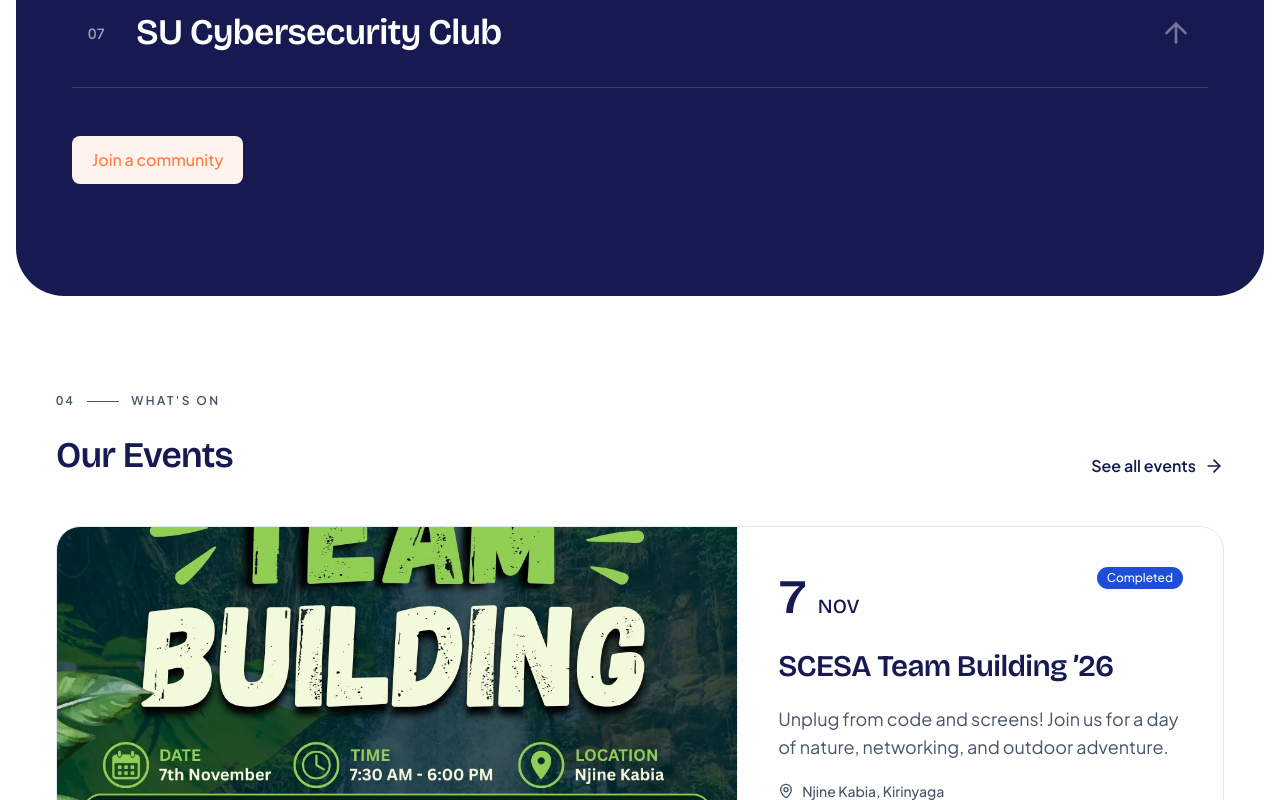
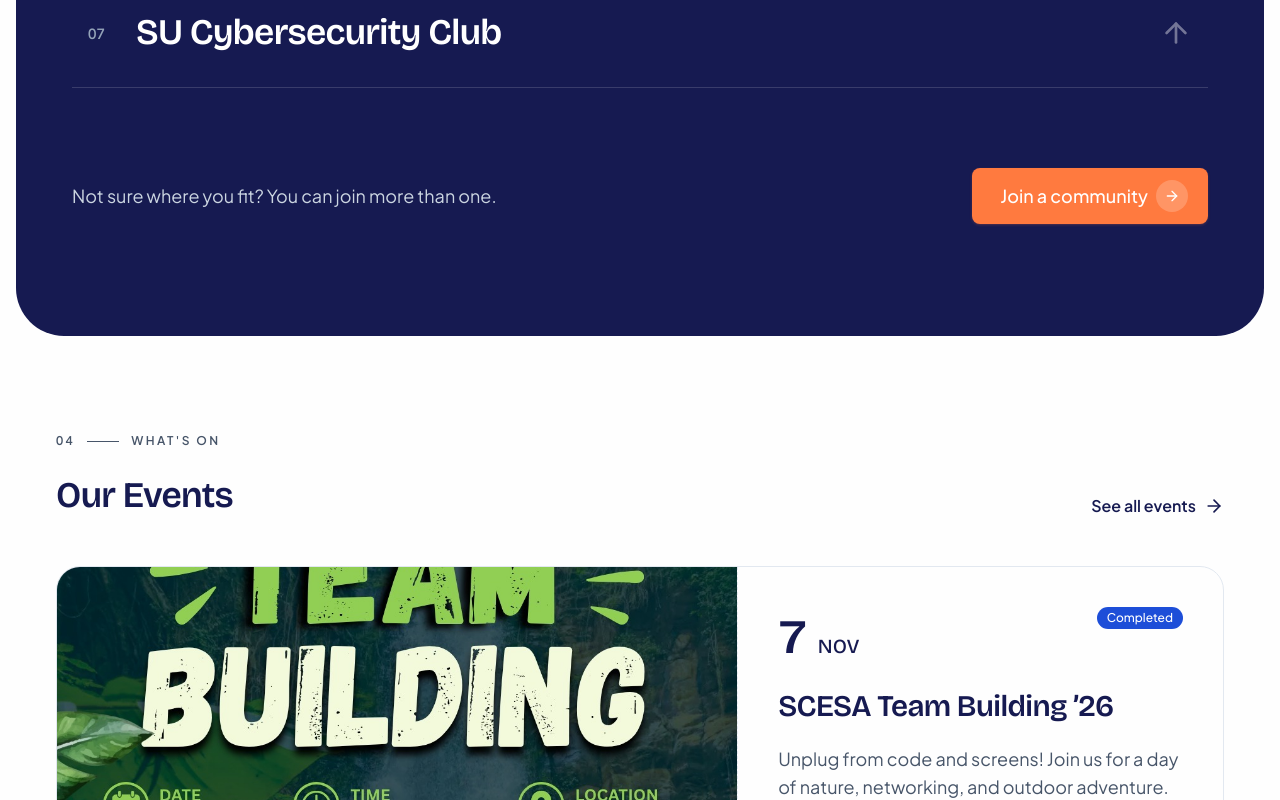
Before and after one commit to scesa-su/scesa-website, a Next.js app: page / in a window 1280 px wide. Shown: the part 3380-4180 px from the top of the page. Built offline with nearby package versions, Linux system fonts and the light colour scheme.

Commit message:
feat(home): upgrade the join a community call to action

```diff
--- a/src/presentation/components/home/CommunitiesIndex.tsx
+++ b/src/presentation/components/home/CommunitiesIndex.tsx
@@ -1,5 +1,5 @@
 import Link from "next/link";
-import { ArrowUpRightIcon } from "lucide-react";
+import { ArrowRightIcon, ArrowUpRightIcon } from "lucide-react";
 import { COMMUNITIES } from "@/lib/constants";
 import { cn } from "@/lib/cn";
 import { CONTAINER, FOCUS_RING } from "@/lib/styles";
@@ -60,14 +60,19 @@ export function CommunitiesIndex() {
           ))}
         </ul>
 
-        <div className="mt-12 flex justify-center lg:justify-start">
+        <div className="mt-14 flex flex-col gap-6 sm:flex-row sm:items-center sm:justify-between lg:mt-20">
+          <p className="max-w-md text-lg text-slate-300">
+            Not sure where you fit? You can join more than one.
+          </p>
           <Button
             href="/join"
-            variant="soft"
-            size="lg"
-            className="focus-visible:ring-offset-brand-navy dark:focus-visible:ring-offset-slate-900"
+            size="xl"
+            className="self-start pr-5 focus-visible:ring-offset-brand-navy sm:self-auto dark:focus-visible:ring-offset-slate-900"
           >
             Join a community
+            <span className="flex size-8 items-center justify-center rounded-full bg-white/20 transition-transform duration-300 ease-out-expo group-hover:translate-x-1">
+              <ArrowRightIcon aria-hidden className="size-4" />
+            </span>
           </Button>
         </div>
       </div>
```
